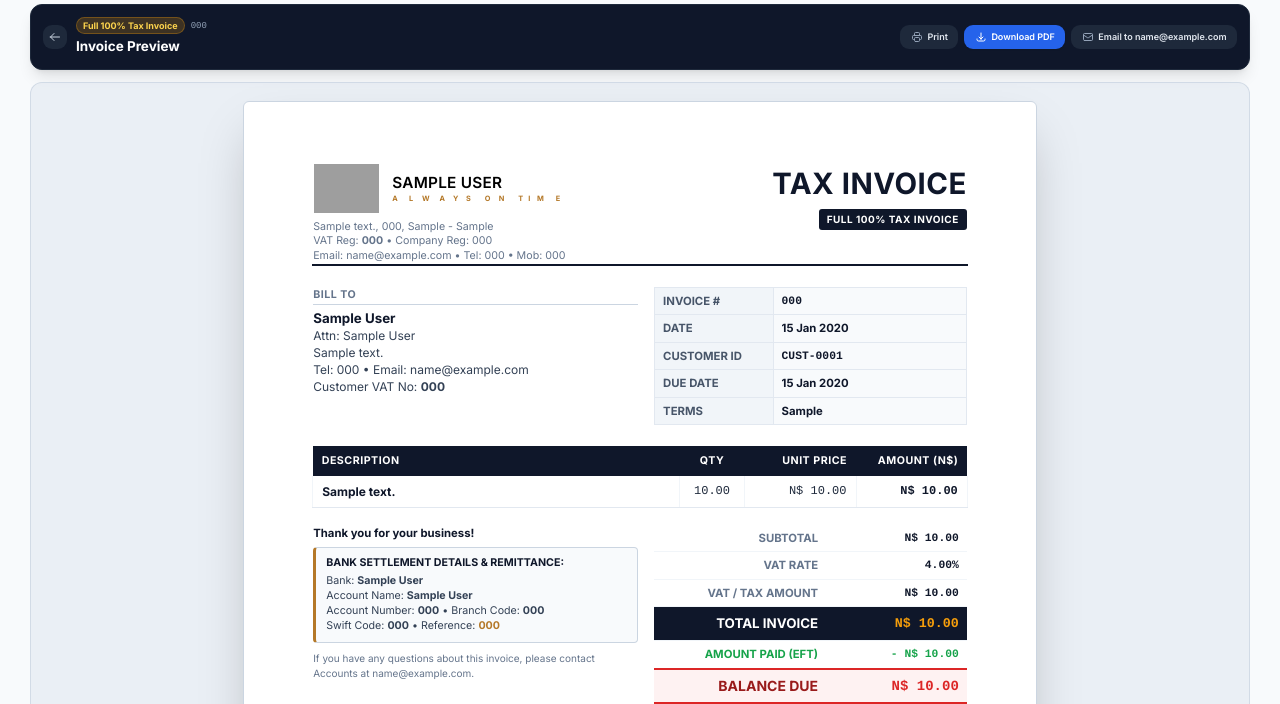
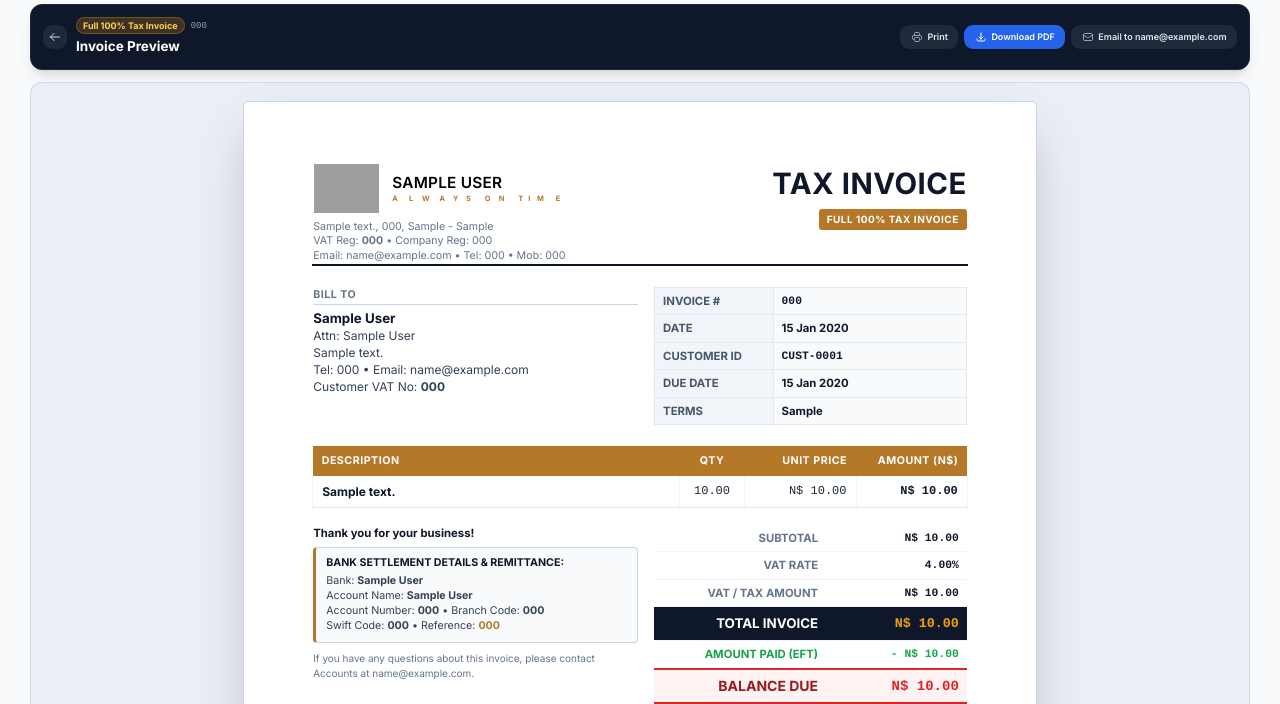
Before and after one commit to issamwema8-code/menardtrading, a Django app: page /invoices/1/preview/ in a window 1280 px wide. Shown: the part 124-828 px from the top of the page. Run offline with Django 5.2, Linux system fonts and the light colour scheme; a user stored in the database is signed in; tables that the repository leaves empty hold one stand-in row (values such as "Sample post"); data that the repository does not hold is empty; some libraries are stand-ins or nearby versions; grey boxes are pictures that could not be loaded.

Commit message:
style(docs): update table headers and document badges to brand logo gold #b47828

```diff
--- a/templates/pdfs/invoice_pdf.html
+++ b/templates/pdfs/invoice_pdf.html
@@ -59,7 +59,7 @@
     }
     .invoice-badge {
       display: inline-block;
-      background-color: #0f172a;
+      background-color: #b47828;
       color: #ffffff;
       font-size: 7.5pt;
       font-weight: bold;
@@ -119,7 +119,7 @@
       margin-bottom: 16px;
     }
     .items-table th {
-      background-color: #0f172a;
+      background-color: #b47828;
       color: #ffffff;
       text-align: left;
       padding: 7px 9px;
--- a/templates/pdfs/quotation_pdf.html
+++ b/templates/pdfs/quotation_pdf.html
@@ -138,7 +138,7 @@
       margin-bottom: 16px;
     }
     .items-table th {
-      background-color: #0f172a;
+      background-color: #b47828;
       color: #ffffff;
       text-align: left;
       padding: 7px 9px;
--- a/templates/pdfs/receipt_pdf.html
+++ b/templates/pdfs/receipt_pdf.html
@@ -141,14 +141,14 @@
       margin-bottom: 20px;
     }
     .items-table th {
-      background-color: #0f172a;
+      background-color: #b47828;
       color: #ffffff;
       text-align: left;
       padding: 7px 9px;
       font-size: 8pt;
       text-transform: uppercase;
       letter-spacing: 0.5px;
-      border: 1px solid #0f172a;
+      border: 1px solid #b47828;
     }
     .items-table td {
       padding: 7px 9px;
```
